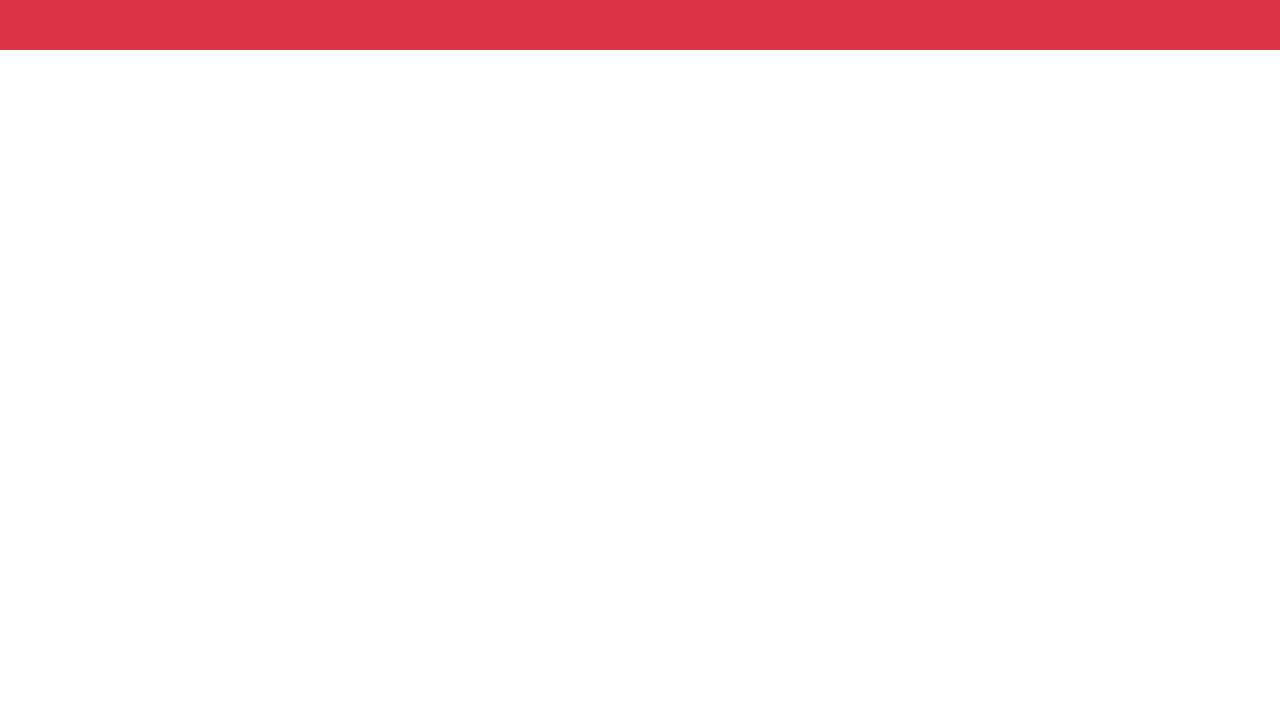
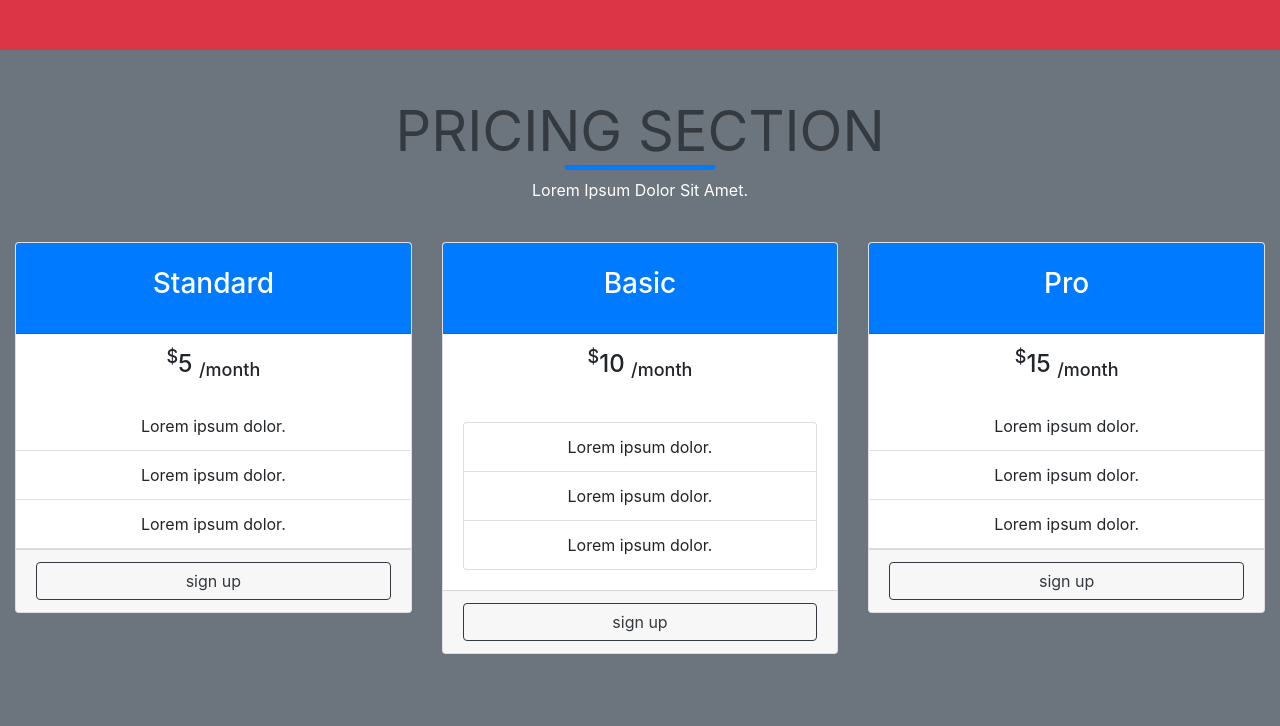
Before and after one commit to Fatema-Akter/Bootstrap-1, a plain HTML site: page index.html in a window 1280 px wide. Shown: the part 7723-8449 px from the top of the page. Before the commit the page ends 7773 px from the top, so only its background shows below. Drawn offline with Linux system fonts and the light colour scheme.

Commit message:
Pricing section created successfully.

```diff
--- a/index.html
+++ b/index.html
@@ -535,6 +535,88 @@
 		</div>
 	</section>
 	<!--end of review section-->
+	<!--pricing section-->
+	<section id="pricing" class="py-5 bg-secondary">
+		<div class="container-fluid">
+			<div class="row">
+				<!--section title-->
+				<div class="col text-center">
+					<h1 class="display-4 text-uppercase text-dark mb-0"><strong>pricing section</strong></h1>
+					<div class="title-underline bg-primary"></div>
+					<p class="mt-2 text-capitalize text-white">Lorem ipsum dolor sit amet.</p>
+				</div>
+				<!--end of section title-->
+			</div>
+			<div class="row">
+				<div class="col-md-4 py-4">
+					<!--card-->
+					<div class="card">
+						<div class="card-header text-capitalize text-center text-white bg-primary py-4">
+							<h3>standard</h3>
+						</div>
+						<div class="card-title text-center my-3">
+							<h4>
+								<sup>$</sup>5
+								<sub>/month</sub>
+							</h4>
+						</div>
+						<ul class="list-group list-group-flush text-center">
+							<li class="list-group-item">Lorem ipsum dolor.</li>
+							<li class="list-group-item">Lorem ipsum dolor.</li>
+							<li class="list-group-item">Lorem ipsum dolor.</li>
+						</ul>
+						<div class="card-footer"><a href="#" class="btn btn-outline-dark btn-block">sign up</a></div>
+					</div>
+					<!--end of card-->
+				</div>
+				<div class="col-md-4 my-4">
+					<!--card-->
+					<div class="card">
+						<div class="card-header text-capitalize text-center text-white bg-primary py-4">
+							<h3>basic</h3>
+						</div>
+						<div class="card-title text-center my-3">
+							<h4>
+								<sup>$</sup>10
+								<sub>/month</sub>
+							</h4>
+						</div>
+						<div class="card-body">
+							<ul class="list-group text-center">
+								<li class="list-group-item">Lorem ipsum dolor.</li>
+								<li class="list-group-item">Lorem ipsum dolor.</li>
+								<li class="list-group-item">Lorem ipsum dolor.</li>
+							</ul>
+						</div>
+						<div class="card-footer"><a href="#" class="btn btn-outline-dark btn-block">sign up</a></div>
+					</div>
+					<!--end of card-->
+				</div>
+				<div class="col-md-4 my-4">
+					<!--card-->
+					<div class="card">
+						<div class="card-header text-capitalize text-center text-white bg-primary py-4">
+							<h3>pro</h3>
+						</div>
+						<div class="card-title text-center my-3">
+							<h4>
+								<sup>$</sup>15
+								<sub>/month</sub>
+							</h4>
+						</div>
+						<ul class="list-group list-group-flush text-center">
+							<li class="list-group-item">Lorem ipsum dolor.</li>
+							<li class="list-group-item">Lorem ipsum dolor.</li>
+							<li class="list-group-item">Lorem ipsum dolor.</li>
+						</ul>
+						<div class="card-footer"><a href="#" class="btn btn-outline-dark btn-block">sign up</a></div>
+					</div>
+					<!--end of card-->
+				</div>
+			</div>
+		</div>
+	</section>
+	<!--end of pricing section-->
 
 	<!--------jquery ------->
 	<script type="text/javascript" src="js/jquery-3.3.1.min.js"></script>
```
